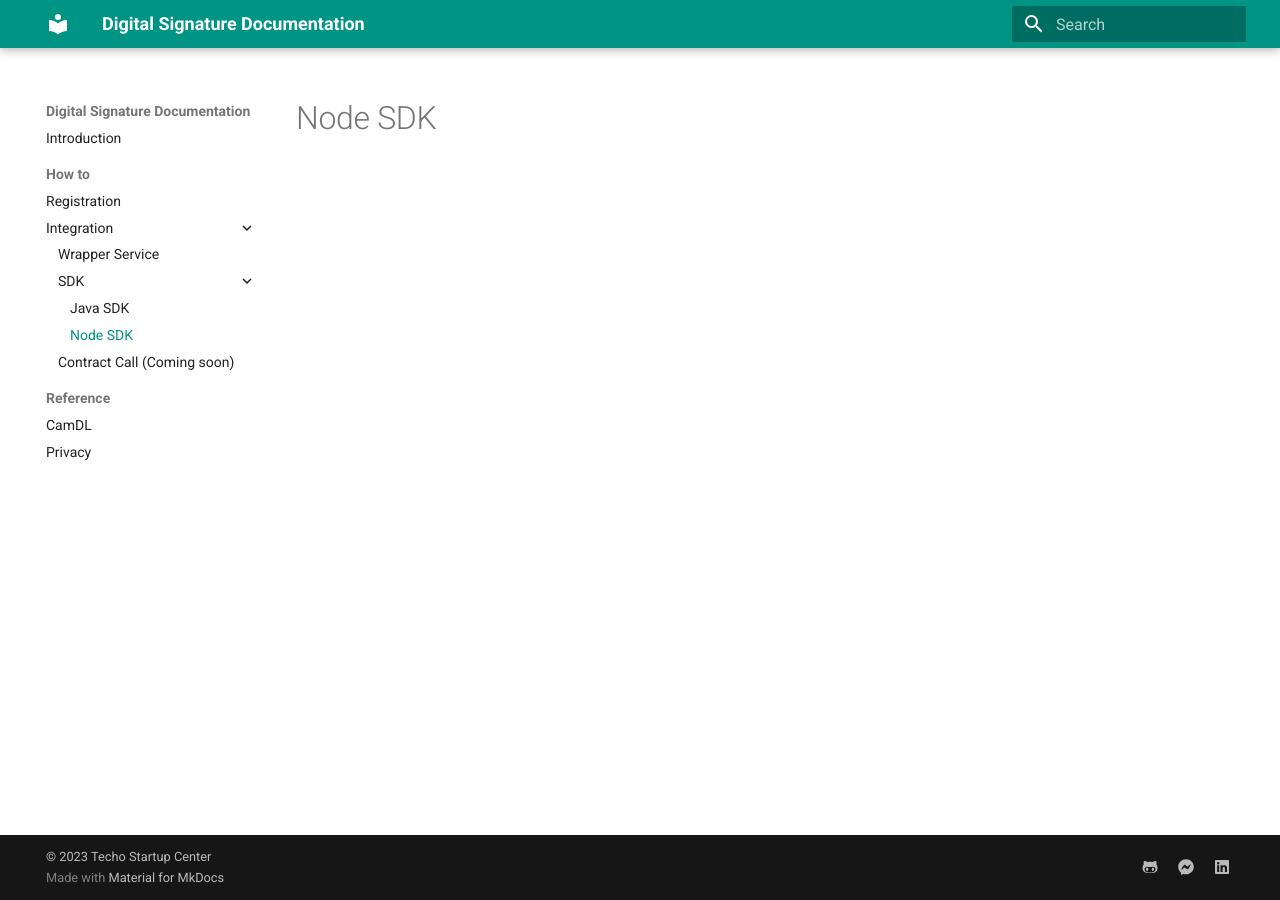
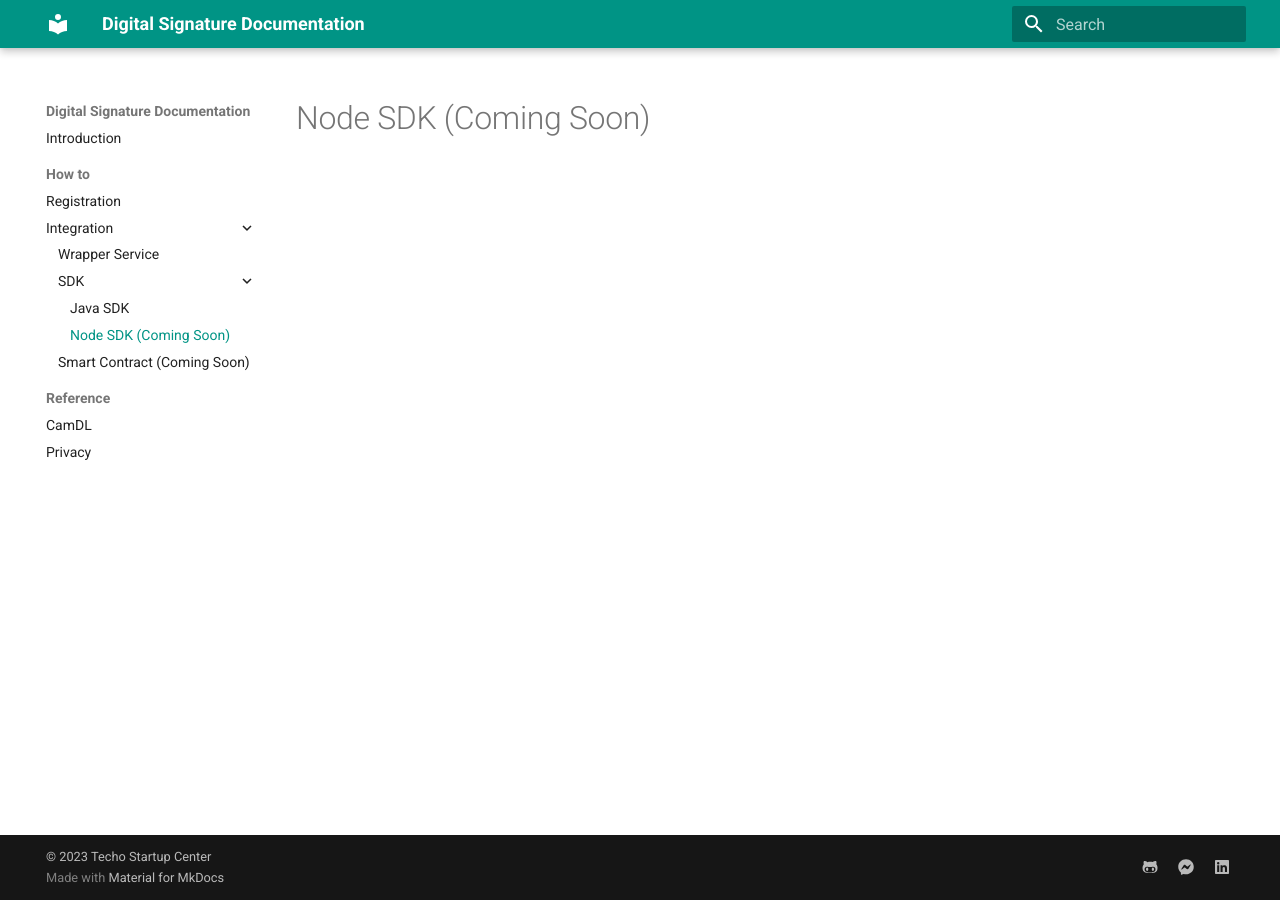
Before and after one commit to Techo-Startup-Center/CamDX-Digital-Signature-Integration, an MkDocs documentation site: the page built from documentation/docs/node-sdk.md, in a window 1280 px wide. Built offline with MkDocs 1.6.1 and Material for MkDocs 9.7.7, drawn with Linux system fonts in a browser that asks for light colours.

```diff
--- a/documentation/docs/node-sdk.md
+++ b/documentation/docs/node-sdk.md
@@ -1 +1 @@
-# Node SDK
+# Node SDK (Coming Soon)
```
Also changed, not shown: documentation/docs/contract-integrate.md (+2 -1 lines), documentation/docs/contract.md (deleted, +0 -2 lines), documentation/docs/integration/index.md (+3 -3 lines).
